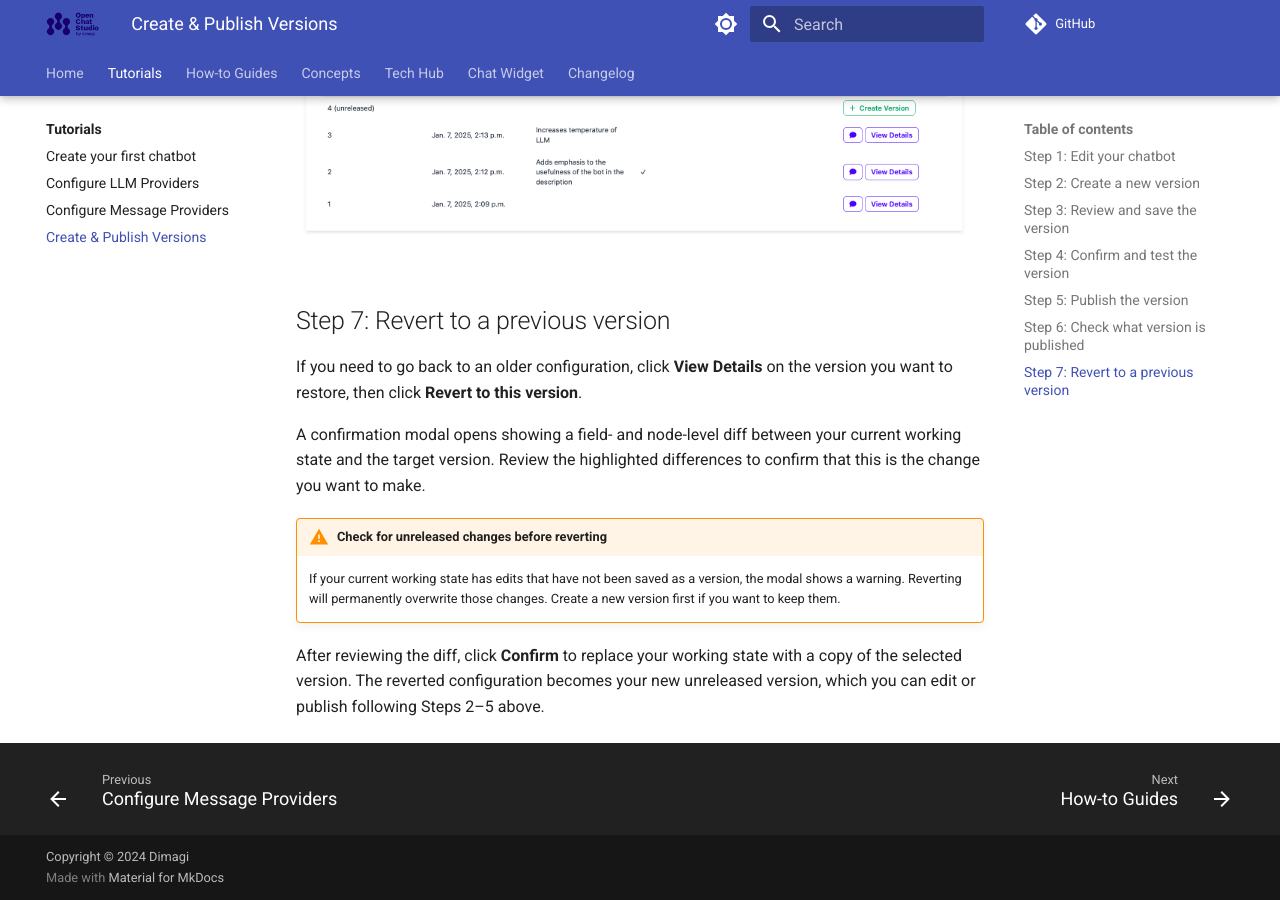
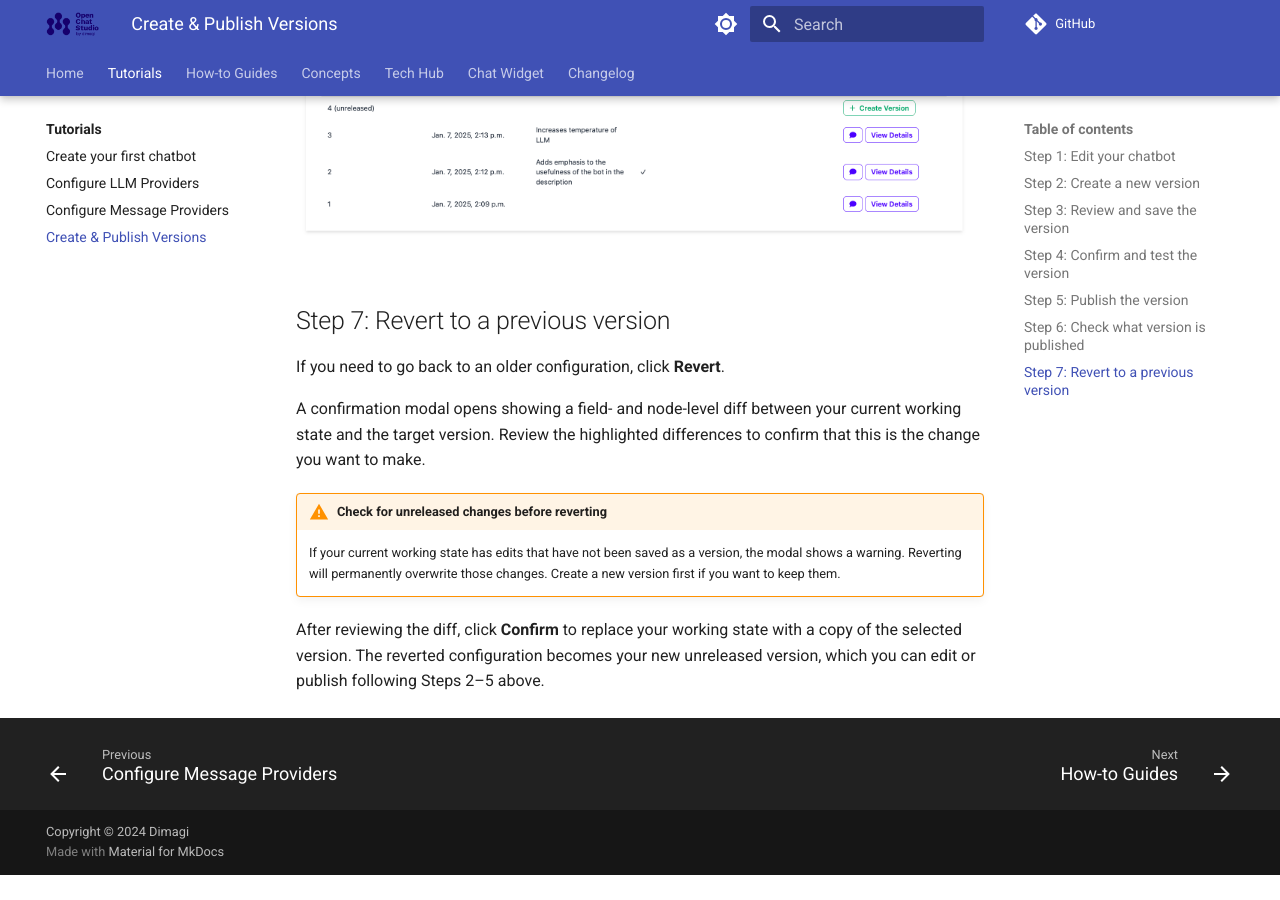
Before and after one commit to dimagi/open-chat-studio-docs, an MkDocs documentation site: the page built from docs/tutorials/versioning_steps.md, in a window 1280 px wide and 900 px high, scrolled down 2461 px. Built offline with MkDocs 1.6.1 and Material for MkDocs 9.7.7, drawn with Linux system fonts in a browser that asks for light colours; a script that is not in the unit is left out; comment, search, counter and statistics services are not loaded; after the commit the page ends 3336 px from its top, so only the background shows below that.

Commit message:
Simplify revert instructions in versioning steps
Updated instructions for reverting to a previous version.

```diff
--- a/docs/tutorials/versioning_steps.md
+++ b/docs/tutorials/versioning_steps.md
@@ -44,7 +44,7 @@ To quickly see which version is currently published, look for the green version
 
 ## Step 7: Revert to a previous version
 
-If you need to go back to an older configuration, click **View Details** on the version you want to restore, then click **Revert to this version**.
+If you need to go back to an older configuration, click **Revert**.
 
 A confirmation modal opens showing a field- and node-level diff between your current working state and the target version. Review the highlighted differences to confirm that this is the change you want to make.
 
```
